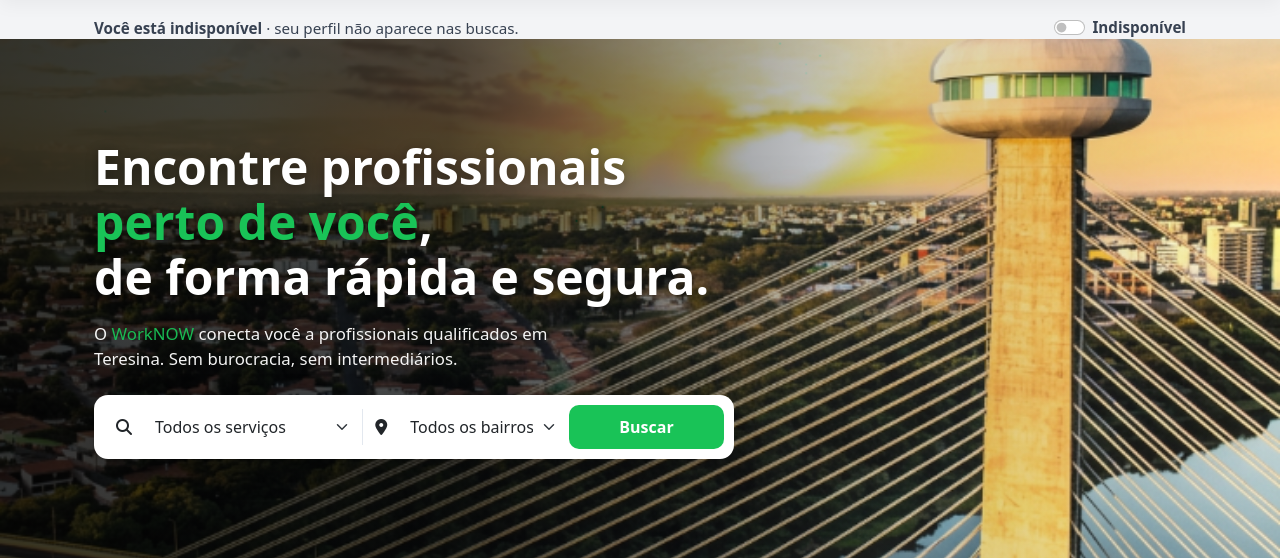
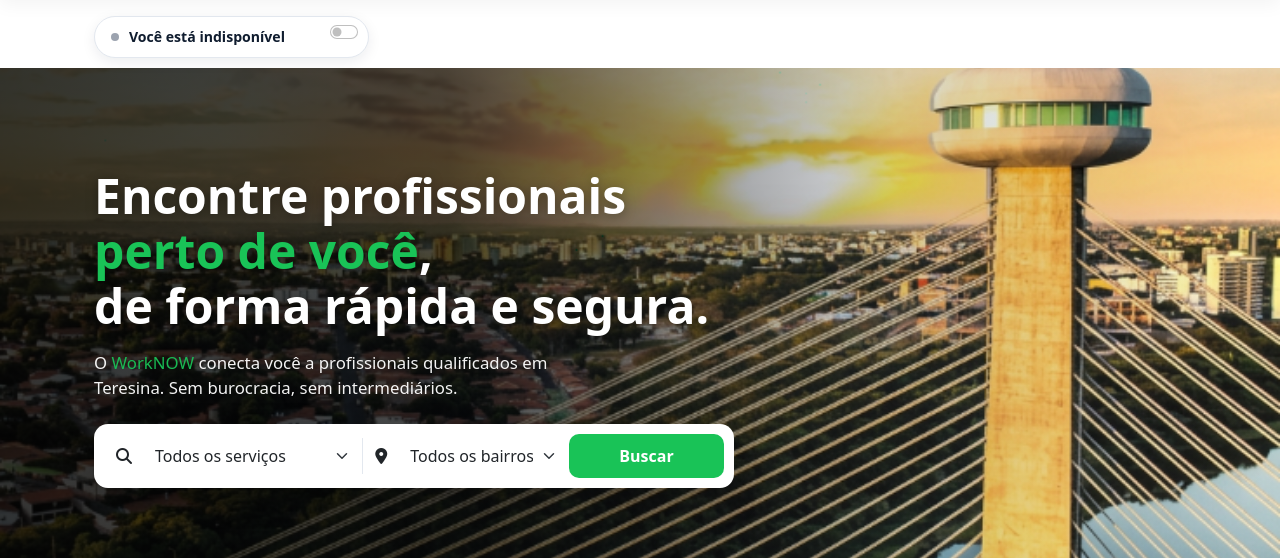
Before and after one commit to lucas-ernandes/servicos_worknow2, a Flask app: template templates/index.html in a window 1280 px wide. Shown: the part 92-650 px from the top of the page. Run offline with Flask 3, Linux system fonts and the light colour scheme; the template is opened without the code that fills it: most values are stand-ins (such as "Sample title", 1, 10 or a date in 2020).

Commit message:
fix: tentando corrigir a formatacao do chip de disponibilidade

```diff
--- a/static/css/perfil_profis.css
+++ b/static/css/perfil_profis.css
@@ -42,35 +42,58 @@
 }
 
 
-/* ===================== BARRA DE DISPONIBILIDADE (profissional logado) =================== */
-.barra-disponibilidade {
-    padding: 16px 0;
-    font-size: 0.95rem;
+/* ===================== CHIP DE DISPONIBILIDADE (profissional logado) =================== */
+.chip-disponibilidade {
+    display: inline-flex;
+    align-items: center;
+    gap: 10px;
+    background: #fff;
+    border: 1px solid var(--line);
+    border-radius: 999px;
+    padding: 8px 10px 8px 16px;
+    /* O .hero logo abaixo tem margin-top: -18px (puxa pra cima e cobre o que vem antes).
+       Esse margin-bottom maior que 18px garante que sempre sobre um respiro visível. */
+    margin: 16px 0 28px;
+    box-shadow: 0 4px 14px rgba(15, 28, 46, 0.08);
+    font-size: 0.88rem;
+    position: relative;
+    z-index: 3;
 }
 
-.barra-disponibilidade.ligada {
-    background: #e8fff0;
-    border-bottom: 1px solid #bbf7d0;
-    color: #14532d;
+/* Bolinha de status: verde = disponível, cinza = indisponível */
+.chip-disponibilidade-ponto {
+    width: 8px;
+    height: 8px;
+    border-radius: 50%;
+    flex-shrink: 0;
 }
 
-.barra-disponibilidade.desligada {
-    background: #f3f4f6;
-    border-bottom: 1px solid #e5e7eb;
-    color: #374151;
+.chip-disponibilidade.ligado .chip-disponibilidade-ponto {
+    background: var(--worknow-green);
+    box-shadow: 0 0 0 3px rgba(25, 195, 87, 0.18);
 }
 
-.barra-disponibilidade .form-check-input,
-.barra-disponibilidade .form-check-label {
-    cursor: pointer;
+.chip-disponibilidade.desligado .chip-disponibilidade-ponto {
+    background: #9ca3af;
 }
 
-.barra-disponibilidade .form-check-label {
+.chip-disponibilidade-texto {
+    color: var(--worknow-ink);
     font-weight: 600;
+    white-space: nowrap;
+}
+
+.chip-disponibilidade .form-check-input {
+    cursor: pointer;
+    margin: 0;
 }
 
 /* Interruptor ligado fica verde (o padrão do Bootstrap é azul) */
-.barra-disponibilidade .form-check-input:checked {
+.chip-disponibilidade .form-check-input:checked {
     background-color: var(--worknow-green);
     border-color: var(--worknow-green);
 }
+
+@media (max-width: 480px) {
+    .chip-disponibilidade-texto { display: none; } /* no celular sobra só a bolinha + interruptor */
+}
--- a/templates/index.html
+++ b/templates/index.html
@@ -6,18 +6,16 @@ WorkNOW - Inicio
 
 {% block content %}
 
-<!-- Botão de DISPONIBILIDADE -->
+<!-- Chip de DISPONIBILIDADE -->
 {# Só aparece para PROFISSIONAL logado (disponivel é None para cliente e visitante) #}
 {% if disponivel is not none %}
-<div class="barra-disponibilidade {{ 'ligada' if disponivel else 'desligada' }}">
-    <div class="container px-4 d-flex flex-wrap align-items-center justify-content-between gap-2">
+<div class="container px-4">
+    <div class="chip-disponibilidade {{ 'ligado' if disponivel else 'desligado' }}">
 
-        <span>
-            {% if disponivel %}
-                <strong>Você está disponível</strong> · seu perfil aparece nas buscas.
-            {% else %}
-                <strong>Você está indisponível</strong> · seu perfil não aparece nas buscas.
-            {% endif %}
+        <span class="chip-disponibilidade-ponto"></span>
+
+        <span class="chip-disponibilidade-texto">
+            {{ 'Você está disponível' if disponivel else 'Você está indisponível' }}
         </span>
 
         {# O campo escondido manda o NOVO estado: se está ligado, manda 0 (desligar); se não, manda 1 #}
@@ -26,9 +24,6 @@ WorkNOW - Inicio
             {# onchange = quando a pessoa clica no interruptor, o formulário é enviado na hora #}
             <input class="form-check-input" type="checkbox" role="switch" id="switch-disponivel"
                    {{ 'checked' if disponivel }} onchange="this.form.submit()">
-            <label class="form-check-label" for="switch-disponivel">
-                {{ 'Disponível' if disponivel else 'Indisponível' }}
-            </label>
         </form>
 
     </div>
```
